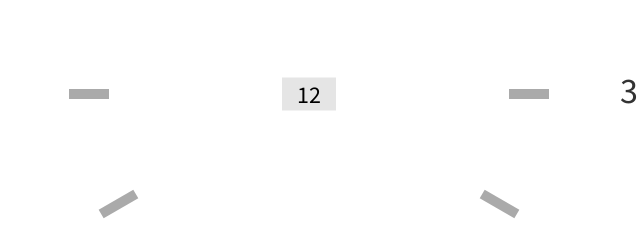
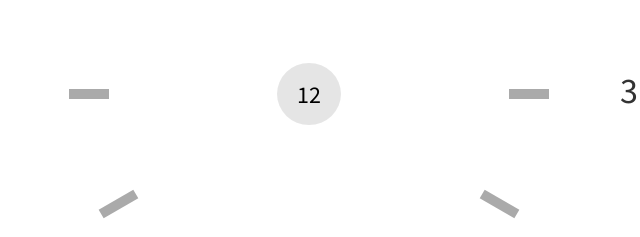
Before and after one commit to iamfranco/clockOrientation, a plain HTML site: page index.html in a window 1280 px wide. Shown: the part 306-543 px from the top of the page, 331-971 px from the left. Drawn offline with Linux system fonts and the light colour scheme.

Commit message:
make input box circular

```diff
--- a/style.css
+++ b/style.css
@@ -27,6 +27,7 @@ input {
   text-align: center;
   font-family: 'Source Sans Pro';
   font-size: 24px;
+  border-radius: 100%;
 }
 
 input:focus {
@@ -38,5 +39,6 @@ input:focus {
   left: 50vw;
   top: 50vh;
   transform: translate(-50%, -50%);
-  width: 50px;
+  width: 60px;
+  height: 60px;
 }
```
